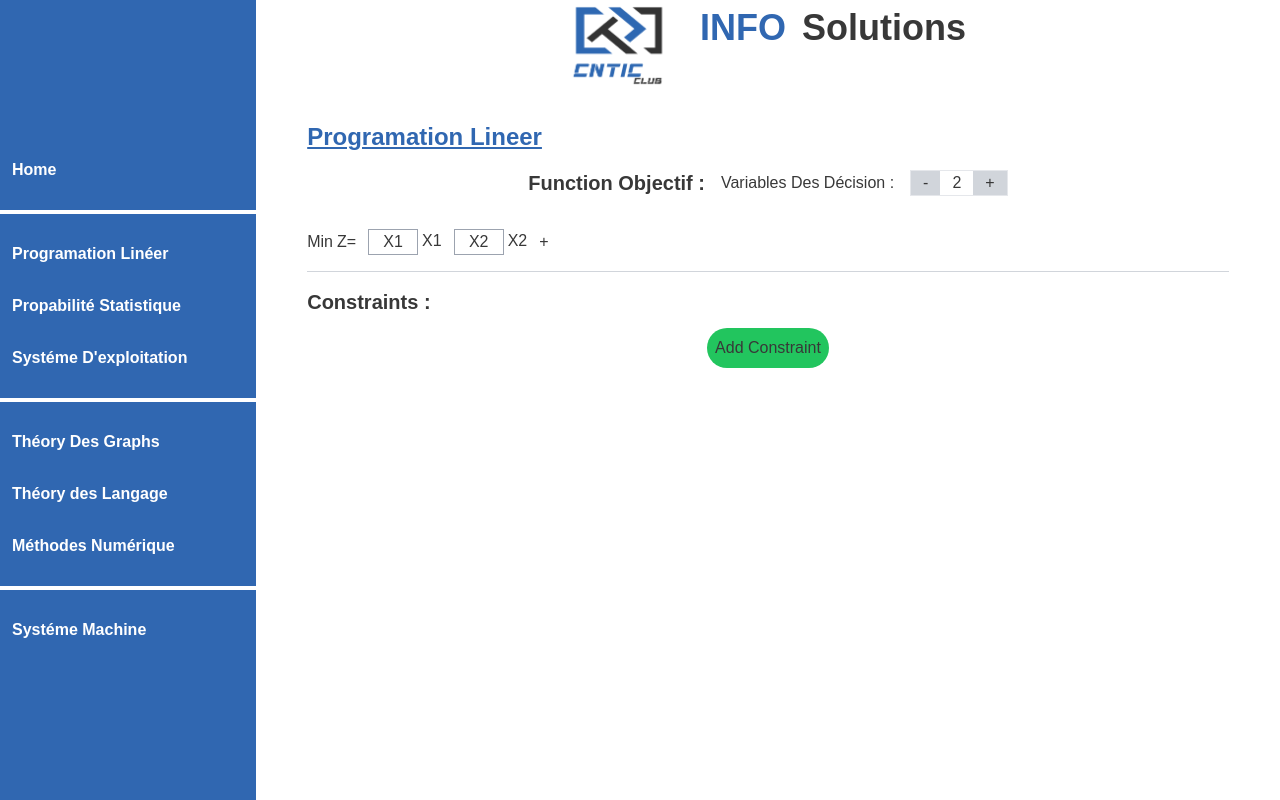
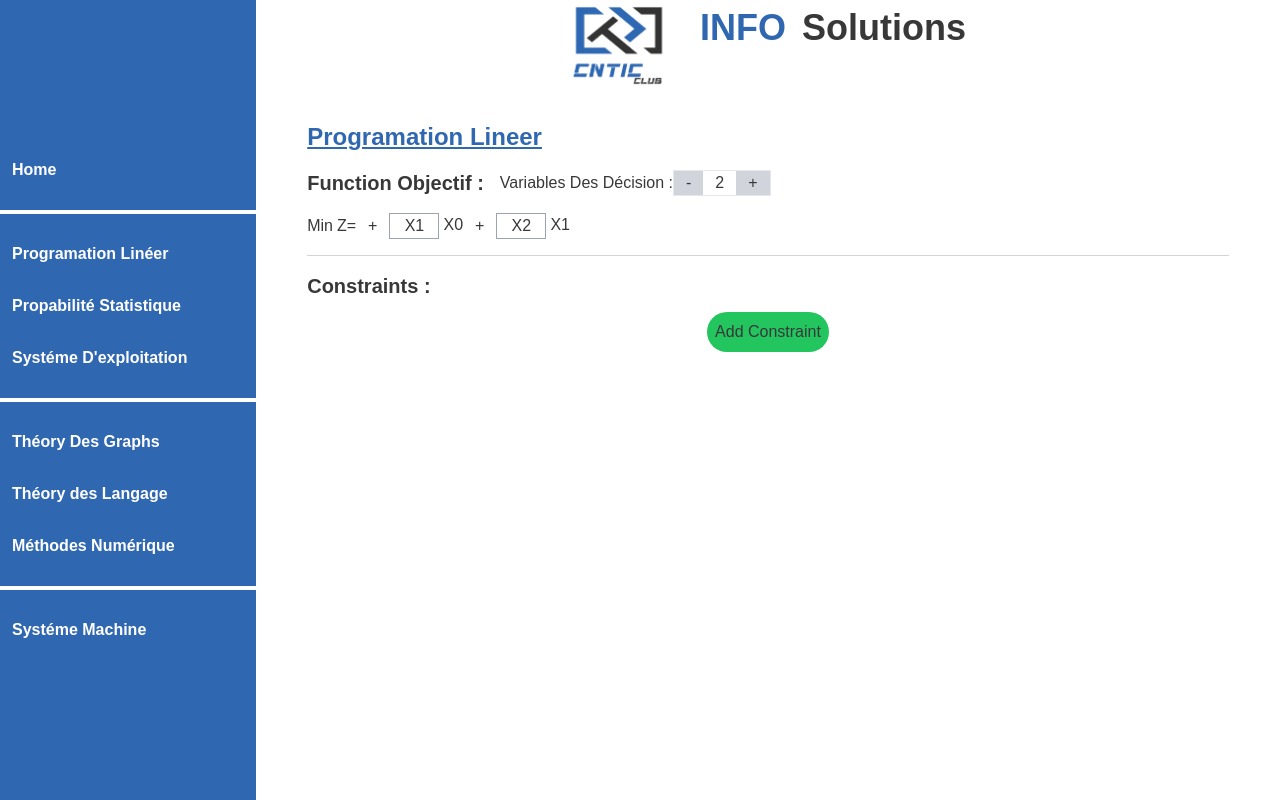
Before and after one commit to imadbenmadi/InfoSolutions, a React (Vite) app: page /PL in a window 1280 px wide. Built offline with nearby package versions, Linux system fonts and the light colour scheme.

Commit message:
fixing input handler

```diff
--- a/src/Components/PL Components/Function_Objectif.jsx
+++ b/src/Components/PL Components/Function_Objectif.jsx
@@ -19,7 +19,7 @@ export default function Function_Objectif() {
             { length: Desision_var_Nbr },
             (_, index) => ({
                 VariableName: `X${index + 1}`,
-                SetValueFunction: `SetX${index + 1}`,
+                PlusMinus: "+",
             })
         );
         setVariables(newVariables);
@@ -30,8 +30,29 @@ export default function Function_Objectif() {
     };
 
     const increes = () => {
+        if (Desision_var_Nbr < 8) {
             SetDesision_var_Nbr(Desision_var_Nbr + 1);
+        }
     };
+
+    // Variable Plus/Minus Handling
+    const handleVariableToggle = (index) => {
+        const updatedVariables = [...variables];
+        updatedVariables[index].PlusMinus =
+            updatedVariables[index].PlusMinus === "+" ? "-" : "+";
+        setVariables(updatedVariables);
+    };
+
+    // Variable Name Change Handling with Input Validation
+   const handleVariableChange = (index, value) => {
+       // Input validation for numeric values (allowing negative and decimal numbers)
+       if (/^-?\d*\.?\d*$/.test(value) || value === "") {
+           const updatedVariables = [...variables];
+           updatedVariables[index].VariableName = value;
+           setVariables(updatedVariables);
+       }
+   };
+
 
     const handleToggle = (field) => {
         switch (field) {
@@ -46,24 +67,14 @@ export default function Function_Objectif() {
         }
     };
 
-    const handleVariableChange = (index, value) => {
-        const updatedVariables = [...variables];
-        updatedVariables[index].VariableName = value;
-        setVariables(updatedVariables);
-    };
-
-    const handleAddVariable = () => {
-        // Logic to add a new variable
-        console.log("Add a new variable");
-    };
-
     return (
         <>
             {/* Variables Des Décision */}
-            <div className="flex flex-wrap items-center justify-center gap-4 mb-8">
+            <div className="flex flex-wrap items-center justify-start gap-4 mb-4">
                 <div className="text-xl font-semibold ">
                     Function Objectif :
                 </div>
+                <div className="flex flex-wrap items-center justify-center">
                     <div>Variables Des Décision :</div>
                     <div className="flex items-center border w-fit">
                         <button className="bg-gray-300 px-3" onClick={decreese}>
@@ -73,6 +84,7 @@ export default function Function_Objectif() {
                         <button className="bg-gray-300 px-3" onClick={increes}>
                             +
                         </button>
+                    </div>
                 </div>
             </div>
             {/* Function Objectif */}
@@ -88,26 +100,31 @@ export default function Function_Objectif() {
                     </div>
                     {/* Variables */}
                     {variables.map((variable, index) => (
+                        <>
+                            {/* Plus/Minus */}
+                            <div
+                                className="flex gap-1 cursor-pointer"
+                                onClick={() => handleVariableToggle(index)}
+                            >
+                                {variable.PlusMinus}
+                            </div>
                             <div key={index} className="flex gap-1">
                                 <input
                                     className="border border-gray-400 w-[50px] text-center"
                                     type="text"
                                     value={variables[index].VariableName}
                                     onChange={(e) =>
-                                    handleVariableChange(index, e.target.value)
+                                        handleVariableChange(
+                                            index,
+                                            e.target.value
+                                        )
                                     }
                                     placeholder={`Variable ${index + 1}`}
                                 />
-                            <div>{variable.VariableName}</div>
+                                <div>X{index}</div>
                             </div>
+                        </>
                     ))}
-                    {/* Plus/Minus */}
-                    <div
-                        className="flex gap-1 cursor-pointer"
-                        onClick={() => handleToggle("PlusMinus")}
-                    >
-                        {PlusMinus}
-                    </div>
                 </div>
             </div>
         </>
```
Lines whose indentation alone changed are shown as unchanged.
